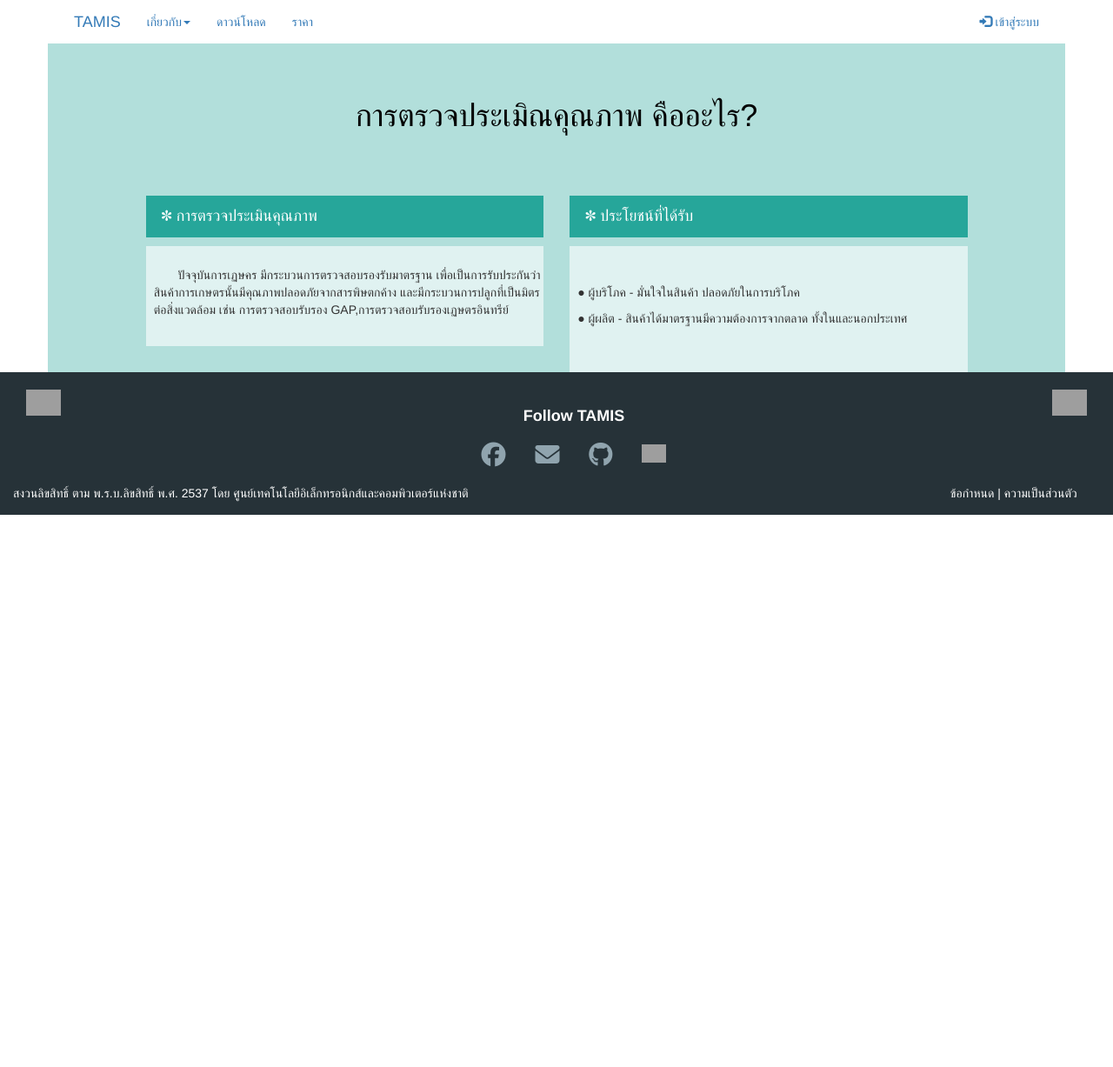
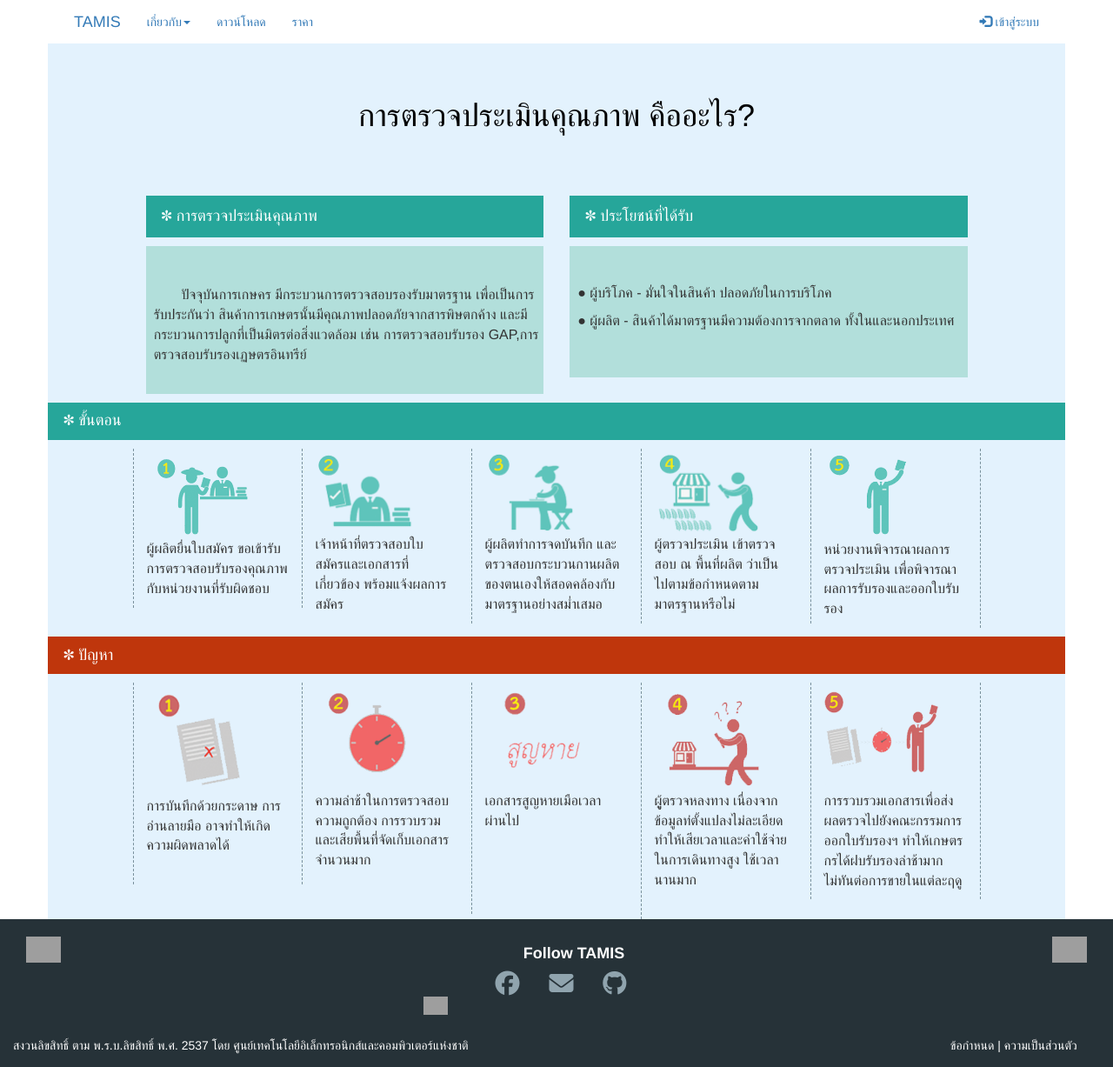
Before and after one commit to Acherrylp/Acherry.github.io, a Jekyll site: the page built from quality.html, in a window 1280 px wide. Shown: the whole page at 87% size. Built offline with Jekyll 4.4.1, drawn with Linux system fonts in a browser that asks for light colours; nearby versions of some CDN libraries; before the commit the page ends 900 px from its top, so only the background shows below that; grey boxes are pictures that could not be loaded.

Commit message:
หน้าการตรวจประเมินคุณภาพ

```diff
--- a/quality.html
+++ b/quality.html
@@ -23,36 +23,57 @@ layout: page-2
  .p4{
    padding-left: 2%;
    text-align: left;
-   font-size: 14px;
+
  }
  .bg {
-   background-color: #B2DFDB;
+   background-color: #E3F2FD;
  }
  .bg1 {
-   background-color: #E0F2F1;
+   background-color: #B2DFDB;
    padding-top: 5%;
    padding-bottom: 5%;
  }
- h4 {
+ .h4 {
    padding-top: 3%;
    padding-bottom: 3%;
    color: white;
    background-color: #26A69A;
-   width: 100%%;
+   width: 100%;
  }
+ .p1 {
+   padding-top: 1%;
+   padding-bottom: 1%;
+
+ }
+ .p2 {
+   padding-right:2%;
+
+ }
+ .border{
+  border-right:1px dashed #78909C;
+ }
+ .bd1{
+   border-left:1px dashed #78909C;
+ }
+p {
+  font-size: 16px;
+}
+img {
+  display: block;
+}
 </style>
  <div class="container bg">
-  <div class="font bg"> การตรวจประเมิณคุณภาพ คืออะไร?</div>
+  <div class="font bg"> การตรวจประเมินคุณภาพ คืออะไร?</div>
   <div class="row bg">
     <div class="col-md-5 col-md-offset-1">
-      <h4>&emsp;✽ การตรวจประเมินคุณภาพ</h4>
+      <h4 class="h4">&emsp;✽ การตรวจประเมินคุณภาพ</h4>
       <div class="bg1">
-      <p class="p4">&emsp;&emsp;ปัจจุบันการเฏษคร มีกระบวนการตรวจสอบรองรับมาตรฐาน เพื่อเป็นการรับประกันว่า สินค้าการเกษตรนั้นมีคุณภาพปลอดภัยจากสารพิษตกค้าง
+      <p class="p4"><br>&emsp;&emsp;ปัจจุบันการเกษคร มีกระบวนการตรวจสอบรองรับมาตรฐาน เพื่อเป็นการรับประกันว่า สินค้าการเกษตรนั้นมีคุณภาพปลอดภัยจากสารพิษตกค้าง
       และมีกระบวนการปลูกที่เป็นมิตรต่อสิ่งแวดล้อม เช่น การตรวจสอบรับรอง GAP,การตรวจสอบรับรองเฏษตรอินทรีย์ </p>
     </div>
   </div>
   <div class="col-md-5 col-md-offset-1*">
-    <h4>&emsp;✽ ประโยชน์ที่ได้รับ</h4>
+    <h4 class="h4">&emsp;✽ ประโยชน์ที่ได้รับ</h4>
   <div class="bg1">
     <br>
     <p class="p4">● ผู้บริโภค - มั่นใจในสินค้า ปลอดภัยในการบริโภค </p>
@@ -61,5 +82,52 @@ layout: page-2
   </div>
 </div>
 </div>
-<div class="row bg">
+<div class="row">
+  <h4 class="p1"style="background-color:#26A69A;color:white">&emsp;✽ ขั้นตอน </h4>
+  <div class="col-md-2 col-sm-6 col-md-offset-1 border bd1">
+    <img src="pics/ql-1.png" alt="logo quality" width="80%">
+    <p>ผู้ผลิตยื่นใบสมัคร ขอเข้ารับการตรวจสอบรับรองคุณภาพกับหน่วยงานที่รับผิดชอบ</p>
+  </div>
+  <div class="col-md-2 col-sm-6 p2 border">
+    <img src="pics/ql-2.png" alt="logo quality" width="80%">
+    <p>เจ้าหน้าที่ตรวจสอบใบสมัครและเอกสารที่เกี่ยวข้อง พร้อมแจ้งผลการสมัคร</p>
+  </div>
+  <div class="col-md-2 col-sm-6 p2 border">
+    <img src="pics/ql-3.png" alt="logo quality" width="80%">
+    <p>ผู้ผลิตทำการจดบันทึก และตรวจสอบกระบวนกานผลิตของตนเองให้สอดคล้องกับมาตรฐานอย่างสม่ำเสมอ</p>
+  </div>
+  <div class="col-md-2 col-sm-6 p2 border">
+    <img src="pics/ql-4.png" alt="logo quality" width="80%">
+    <p>ผู้ตรวจประเมิน เข้าตรวจสอบ ณ พื้นที่ผลิต ว่าเป็นไปตามข้อกำหนดตามมาตรฐานหรือไม่</p>
+  </div>
+  <div class="col-md-2 col-sm-6 col-md-offset-1* border">
+    <img src="pics/ql-5.png" alt="logo quality" width="80%">
+    <p>หน่วยงานพิจารณาผลการตรวจประเมิน เพื่อพิจารณาผลการรับรองและออกใบรับรอง</p>
+  </div>
 </div>
+<div class="row ">
+  <h4 class="p1"style="background-color:#BF360C;color:white">&emsp;✽ ปัญหา </h4>
+  <div class="col-md-2 col-sm-6 col-md-offset-1 border bd1">
+    <img src="pics/ql-6.png" alt="logo quality" width="80%">
+    <p>การบันทึกด้วยกระดาษ การอ่านลายมือ อาจทำให้เกิดความผิดพลาดได้ <br><br>
+  </div>
+  <div class="col-md-2 col-sm-6 p2 border ">
+    <img src="pics/ql-7.png" alt="logo quality" width="80%">
+    <p>ความล่าช้าในการตรวจสอบความถูกต้อง การรวบรวมและเสียพื้นที่จัดเก็บเอกสารจำนวนมาก</p><br><br>
+  </div>
+  <div class="col-md-2 col-sm-6 p2 border ">
+    <img src="pics/ql-8.png" alt="logo quality" width="80%">
+    <p>เอกสารสูญหายเมือเวลาผ่านไป <br><br><br><br><br>
+  </div>
+  <div class="col-md-2 col-sm-6 p2 border ">
+    <img src="pics/ql-11.png" alt="logo quality" width="80%">
+    <p>ผูู้ตรวจหลงทาง เนื่องจากข้อมูลท่ตั้งแปลงไม่ละเอียด ทำให้เสียเวลาและค่าใช้จ่ายในการเดินทางสูง ใช้เวลานานมาก</p>
+  </div>
+  <div class="col-md-2 col-sm-6 col-md-offset-1* border">
+    <img src="pics/ql-10.png" alt="logo quality" width="80%"><br>
+    <p>การรวบรวมเอกสารเพื่อส่งผลตรวจไปยังคณะกรรมการออกใบรับรองฯ ทำให้เกษตรกรได้ฝบรับรองล่าช้ามาก ไม่ทันต่อการขายในแต่ละฤดู</p>
+  </div>
+
+</div>
+</div>
+</div>
```
